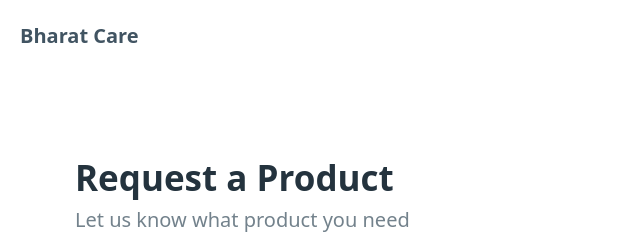
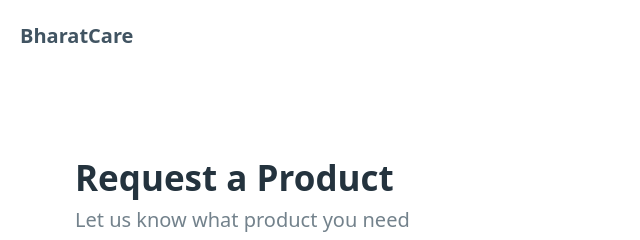
Before and after one commit to mridul-09/BharatCare, a plain HTML site: page templates/index.html in a window 1280 px wide. Shown: the top 240 px of the page, 0-640 px from the left. Drawn offline with nearby package versions, Linux system fonts and the light colour scheme.

Commit message:
Update index.html

```diff
--- a/templates/index.html
+++ b/templates/index.html
@@ -3,13 +3,13 @@
 <head>
     <meta charset="UTF-8">
     <meta name="viewport" content="width=device-width, initial-scale=1">
-    <title>Bharat   Care</title>
+    <title>BharatCare</title>
     <link rel="stylesheet" href="https://cdn.jsdelivr.net/npm/@picocss/pico@1/css/pico.min.css">
 </head>
 <body>
     <nav class="container-fluid">
         <ul>
-            <li><strong>Bharat   Care</strong></li>
+            <li><strong>BharatCare</strong></li>
         </ul>
         <ul>
             <li><a href="/">Home</a></li>
```
